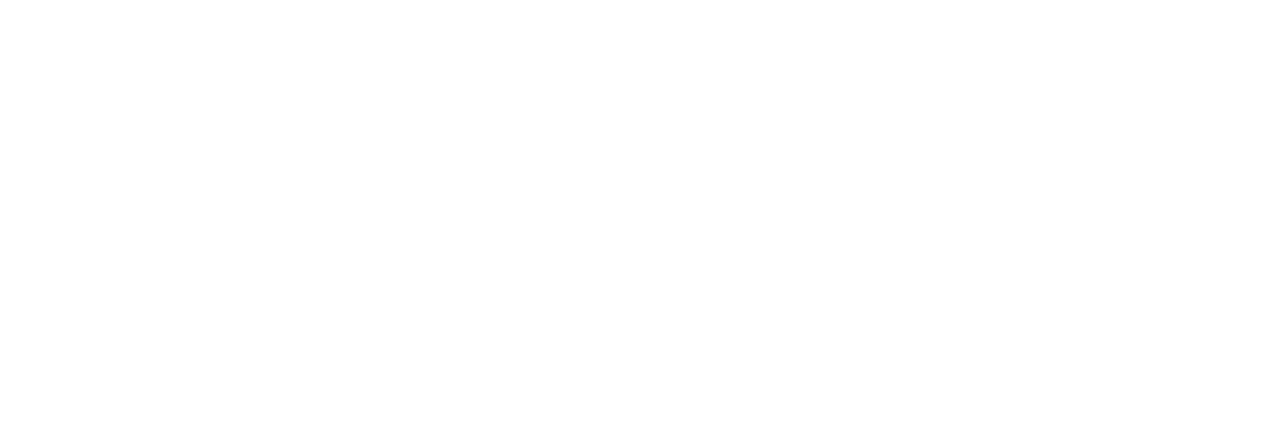
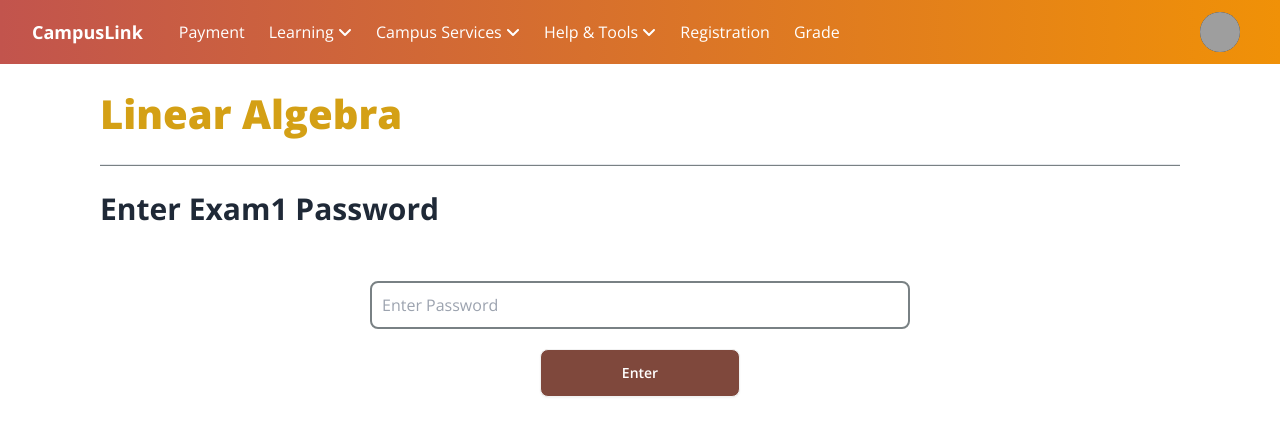
Before and after one commit to KMUTT-CampusLink/campus-client, a React (Vite) app: page /exams/student/examPassword/1 in a window 1280 px wide. Shown: the top 436 px of the page. Built offline with nearby package versions, Linux system fonts and the light colour scheme; grey boxes are pictures that could not be loaded; a web font is replaced by a local one.

Commit message:
g05-feat/43/home+password_page

```diff
--- a/src/modules/online-exam/components/professor/ExamCard.jsx
+++ /dev/null
@@ -1,9 +0,0 @@
-import React from 'react'
-
-export default function ExamCard() {
-  return (
-    <div>
-
-    </div>
-  )
-}
--- a/src/modules/online-exam/components/professor/HomePage/ExamCard.jsx
+++ b/src/modules/online-exam/components/professor/HomePage/ExamCard.jsx
@@ -0,0 +1,26 @@
+import { FontAwesomeIcon } from "@fortawesome/react-fontawesome";
+import { faTrash } from "@fortawesome/free-solid-svg-icons";
+
+export default function ExamCard({ examName }) {
+  return (
+    <div className="border border-[#BEBEBE] rounded-xl p-[10px] xl:p-[20px] ">
+      <div>
+        <div className="flex w-[100%] justify-between">
+          <h4 className="text-[20px]">{examName}</h4>
+          <button>
+            <FontAwesomeIcon
+              icon={faTrash}
+              className="text-[20px] text-[#C3554E]"
+            />
+          </button>
+        </div>
+        <div className="flex flex-wrap gap-1 xl:gap-10 pt-[12px]">
+          <button className="btn xl:px-[20px] xl:text-[16px] text-white bg-[#E98713]">Edit</button>
+          <button className="btn xl:px-[20px] xl:text-[16px] text-white bg-[#E98713]">Setting</button>
+          <button className="btn xl:px-[20px] xl:text-[16px] text-white bg-[#E98713]">Score</button>
+          <button className="btn xl:px-[20px] xl:text-[16px] text-white bg-[#E98713]">Dashboard</button>
+        </div>
+      </div>
+    </div>
+  );
+}
--- a/src/modules/online-exam/components/student/HomePage/CourseCard.jsx
+++ /dev/null
@@ -1,9 +0,0 @@
-import React from 'react'
-
-export default function CourseCard() {
-  return (
-    <div>
-
-    </div>
-  )
-}
--- /dev/null
+++ b/src/modules/online-exam/components/student/HomePage/ExamCard.jsx
@@ -0,0 +1,11 @@
+import { FontAwesomeIcon } from "@fortawesome/react-fontawesome";
+import { faArrowRight } from "@fortawesome/free-solid-svg-icons";
+
+export default function ExamCard({examName}) {
+  return (
+    <div className="border border-[#BEBEBE] rounded-xl p-[15px] xl:p-[20px] flex justify-between items-center">
+      <h4 className="text-[20px]">{examName}</h4>
+      <button><FontAwesomeIcon icon={faArrowRight} className="text-[20px]"/></button>
+    </div>
+  );
+}
--- a/src/modules/online-exam/pages/professor/ProfessorHomePage.jsx
+++ b/src/modules/online-exam/pages/professor/ProfessorHomePage.jsx
@@ -1,7 +1,37 @@
+import { FontAwesomeIcon } from "@fortawesome/react-fontawesome";
+import { faPlus } from "@fortawesome/free-solid-svg-icons";
+
+import { useNavigate } from "react-router-dom";
+
+import NavBar from "../../../registration/components/NavBar";
+import ExamCard from "../../components/professor/HomePage/ExamCard";
+
+const dataMock = ["asasdasdasdd1", "asaddffghfghfd2", "asdqweqweqwadsa3", "asxcvxcvxcvxd4", "asdhjlhlhjlhjfjfgjf5"];
+
 export default function ProfessorHomePage() {
+  const navigate = useNavigate();
   return (
-    <>
-
-    </>
-  )
+    <div className="w-full">
+      <NavBar />
+      <div className="mx-[35px] xl:mx-[100px] py-[20px]">
+        <h2 className="font-black text-[25px] xl:text-[40px] text-[#D4A015]">
+          Linear Algebra
+        </h2>
+        <hr className="mt-[20px] bg-[#BEBEBE] flex justify-center" />
+        <div className=" flex justify-between pt-[20px]">
+          <h3 className="font-bold text-[22px] xl:text-[30px]">
+            Examination
+          </h3>
+          <button className="btn bg-[#7F483C] hover:bg-[#6f4036] text-white rounded-lg" onClick={navigate("/exams/professor/create")}>
+            Create Exam <FontAwesomeIcon icon={faPlus} />
+          </button>
+        </div>
+        <div className="grid gap-4 py-[20px]">
+          {dataMock.map((examName) => (
+            <ExamCard examName={examName}></ExamCard>
+          ))}
+        </div>
+      </div>
+    </div>
+  );
 }
--- a/src/modules/online-exam/pages/student/StudentExamPasswordPage.jsx
+++ b/src/modules/online-exam/pages/student/StudentExamPasswordPage.jsx
@@ -1,9 +1,30 @@
-import React from 'react'
+import NavBar from "../../../registration/components/NavBar";
 
 export default function StudentExamPasswordPage() {
   return (
-    <div>
-
+    <div className="w-auto">
+      <NavBar />
+      <div className="mx-[35px] xl:mx-[100px] pt-[20px]">
+        <h2 className="font-black text-[25px] xl:text-[40px] text-[#D4A015]">
+          Linear Algebra
+        </h2>
+        <hr className="mt-[20px] bg-[#798184] h-[1.5px] flex justify-center" />
+        <div className="pt-[20px]">
+          <h3 className="font-bold text-[22px] xl:text-[30px]">
+            Enter Exam1 Password
+          </h3>
+          <div className="flex flex-col items-center pt-[50px]">
+            <input
+              type="text"
+              placeholder="Enter Password"
+              className="w-[70%] lg:w-[50%] border-2 border-[#798184] rounded-lg p-[10px]"
+            />
+            <button className="btn w-[200px] mt-[20px] bg-[#7F483C] hover:bg-[#6f4036] text-white">
+              Enter
+            </button>
+          </div>
+        </div>
+      </div>
     </div>
-  )
+  );
 }
--- a/src/modules/online-exam/pages/student/StudentHomePage.jsx
+++ b/src/modules/online-exam/pages/student/StudentHomePage.jsx
@@ -1,9 +1,28 @@
-import React from 'react'
+import NavBar from "../../../registration/components/NavBar";
+import ExamCard from "../../components/student/HomePage/ExamCard";
+
+const dataMock = ["asd1", "asd2", "asd3", "asd4", "asd5"];
 
 export default function StudentHomePage() {
   return (
-    <div>
-
+    <div className="w-auto">
+      <NavBar />
+      <div className="mx-[35px] xl:mx-[100px] pt-[20px]">
+        <h2 className="font-black text-[25px] xl:text-[40px] text-[#D4A015]">
+          Linear Algebra
+        </h2>
+        <hr className="mt-[20px] bg-[#798184] flex justify-center" />
+        <div className=" flex justify-between pt-[20px]">
+          <h3 className="font-bold text-[22px] xl:text-[30px]">
+            Examination
+          </h3>
+        </div>
+        <div className="grid gap-4 py-[20px]">
+          {dataMock.map((examName) => (
+            <ExamCard examName={examName}></ExamCard>
+          ))}
+        </div>
+      </div>
     </div>
   )
 }
--- a/src/modules/online-exam/routes/ExamRoutes.jsx
+++ b/src/modules/online-exam/routes/ExamRoutes.jsx
@@ -20,7 +20,7 @@ export default function ExamRoutes() {
       path: "student/",
       children: [
         {
-          path: "",
+          path: ":id",
           element: <StudentHomePage />,
         },
         {
@@ -43,7 +43,7 @@ export default function ExamRoutes() {
       path: "professor/",
       children: [
         {
-          path: "",
+          path: ":id",
           element: <ProfessorHomePage />,
         },
         {
@@ -59,7 +59,7 @@ export default function ExamRoutes() {
           element: <ProfessorExamSettingPage />,
         },
         {
-          path: "dashboard:examId",
+          path: "dashboard/:examId",
           element: <ProfessorDashboardPage />,
         },
         {
```
